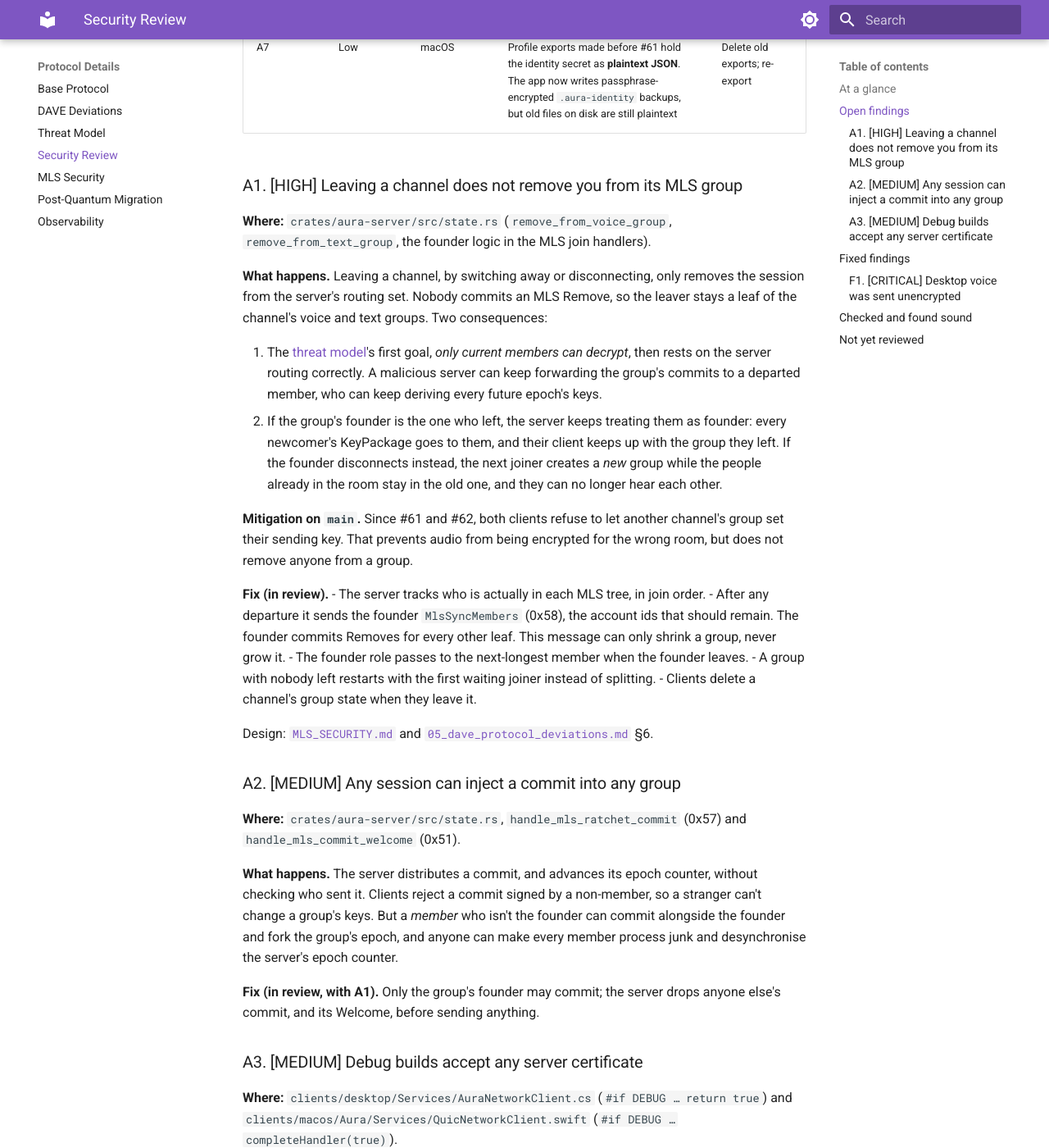
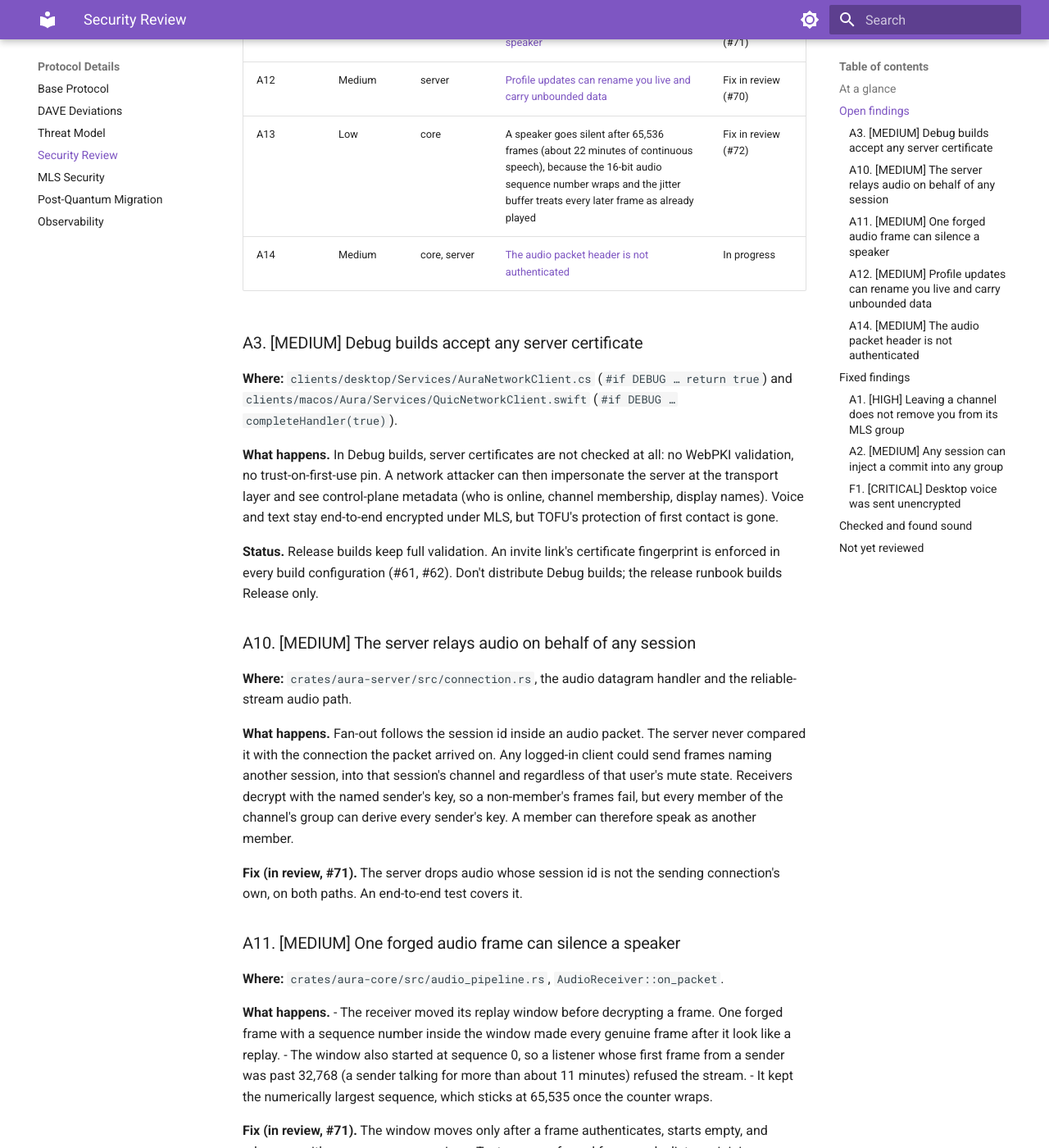
Before and after one commit to klobucar/aura, an MkDocs documentation site: the page built from docs/08_security_review.md, in a window 1280 px wide and 1400 px high, scrolled down 1482 px. Shown: the whole window at 82% size. Built offline with MkDocs 1.6.1 and Material for MkDocs 9.7.7, drawn with Linux system fonts in a browser that asks for light colours; some of the changed text lies outside the part shown.

Commit message:
docs(security): close the #64/#65 findings, add the audio and profile findings (#74)
Signed-off-by: Jonathon Klobucar <jonathon.klobucar@gmail.com>

```diff
--- a/docs/08_security_review.md
+++ b/docs/08_security_review.md
@@ -22,17 +22,24 @@ implementation falls short of it.
 
 ## At a glance
 
-- **End-to-end encryption of voice and text holds on `main`,** with one open
-  gap: a member who leaves a channel stays in its MLS group until the fix below
-  lands ([A1](#a1-high-leaving-a-channel-does-not-remove-you-from-its-mls-group)).
+- **End-to-end encryption of voice and text holds on `main`.** Leaving a
+  channel now removes you from its MLS groups
+  ([A1](#a1-high-leaving-a-channel-does-not-remove-you-from-its-mls-group),
+  fixed in #64).
+- **Audio integrity has open gaps.**
+  - Until #71 lands, the server relays audio that names another session as its
+    sender, so a channel member can speak as someone else
+    ([A10](#a10-medium-the-server-relays-audio-on-behalf-of-any-session)).
+  - The audio header isn't authenticated, so a malicious server can replay
+    earlier frames ([A14](#a14-medium-the-audio-packet-header-is-not-authenticated)).
 - **The desktop client sent voice unencrypted from April to November 2026**
   ([F1](#f1-critical-desktop-voice-was-sent-unencrypted)). Fixed in #59 and #62.
   If you used the desktop client in that window, assume the server operator,
   and anyone able to read the server's memory, could have heard your voice.
 - **Never use a Debug build of either client** for real conversations: Debug
   builds accept any server certificate ([A3](#a3-medium-debug-builds-accept-any-server-certificate)).
-- **No moderation over the wire yet.** An admin cannot ban or kick an abusive
-  user from a running server (A4).
+- **Moderation works over the wire** (#65): ban, kick, verify and admin grants.
+  The client consoles are in review (#69).
 
 ---
 
@@ -40,39 +47,146 @@ implementation falls short of it.
 
 | ID | Severity | Component | Finding | Status |
 |---|---|---|---|---|
-| A1 | High | server, core, clients | [Leaving a channel does not remove you from its MLS group](#a1-high-leaving-a-channel-does-not-remove-you-from-its-mls-group) | Fix in review |
-| A2 | Medium | server | [Any session can inject a commit into any group](#a2-medium-any-session-can-inject-a-commit-into-any-group) | Fix in review (with A1) |
 | A3 | Medium | macOS, desktop | [Debug builds accept any server certificate](#a3-medium-debug-builds-accept-any-server-certificate) | Open; release builds unaffected |
-| A4 | Medium | server | No wire messages reach the existing verify / ban / grant-admin logic, and there is no kick, so abuse can't be handled on a live server | In progress |
-| A5 | Low | server | A join to a channel id that doesn't exist is accepted and creates a phantom group (e.g. rejoining a deleted channel after a reconnect) | In progress (with A4) |
 | A6 | Low | core, clients | Profiles are signed but nothing verifies the signatures (`verify_profile` exists in core; no caller) | Open |
 | A7 | Low | macOS | Profile exports made before #61 hold the identity secret as **plaintext JSON**. The app now writes passphrase-encrypted `.aura-identity` backups, but old files on disk are still plaintext | Delete old exports; re-export |
+| A10 | Medium | server | [The server relays audio on behalf of any session](#a10-medium-the-server-relays-audio-on-behalf-of-any-session) | Fix in review (#71) |
+| A11 | Medium | core | [One forged audio frame can silence a speaker](#a11-medium-one-forged-audio-frame-can-silence-a-speaker) | Fix in review (#71) |
+| A12 | Medium | server | [Profile updates can rename you live and carry unbounded data](#a12-medium-profile-updates-can-rename-you-live-and-carry-unbounded-data) | Fix in review (#70) |
+| A13 | Low | core | A speaker goes silent after 65,536 frames (about 22 minutes of continuous speech), because the 16-bit audio sequence number wraps and the jitter buffer treats every later frame as already played | Fix in review (#72) |
+| A14 | Medium | core, server | [The audio packet header is not authenticated](#a14-medium-the-audio-packet-header-is-not-authenticated) | In progress |
+
+### A3. [MEDIUM] Debug builds accept any server certificate
+
+**Where:** `clients/desktop/Services/AuraNetworkClient.cs` (`#if DEBUG … return true`)
+and `clients/macos/Aura/Services/QuicNetworkClient.swift` (`#if DEBUG … completeHandler(true)`).
+
+**What happens.** In Debug builds, server certificates are not checked at all:
+no WebPKI validation, no trust-on-first-use pin. A network attacker can then
+impersonate the server at the transport layer and see control-plane metadata
+(who is online, channel membership, display names). Voice and text stay
+end-to-end encrypted under MLS, but TOFU's protection of first contact is gone.
+
+**Status.** Release builds keep full validation. An invite link's certificate
+fingerprint is enforced in every build configuration (#61, #62). Don't
+distribute Debug builds; the release runbook builds Release only.
+
+### A10. [MEDIUM] The server relays audio on behalf of any session
+
+**Where:** `crates/aura-server/src/connection.rs`, the audio datagram handler
+and the reliable-stream audio path.
+
+**What happens.** Fan-out follows the session id inside an audio packet. The
+server never compared it with the connection the packet arrived on. Any
+logged-in client could send frames naming another session, into that session's
+channel and regardless of that user's mute state. Receivers decrypt with the
+named sender's key, so a non-member's frames fail, but every member of the
+channel's group can derive every sender's key. A member can therefore speak as
+another member.
+
+**Fix (in review, #71).** The server drops audio whose session id is not the
+sending connection's own, on both paths. An end-to-end test covers it.
+
+### A11. [MEDIUM] One forged audio frame can silence a speaker
+
+**Where:** `crates/aura-core/src/audio_pipeline.rs`, `AudioReceiver::on_packet`.
+
+**What happens.**
+- The receiver moved its replay window before decrypting a frame. One forged
+  frame with a sequence number inside the window made every genuine frame after
+  it look like a replay.
+- The window also started at sequence 0, so a listener whose first frame from a
+  sender was past 32,768 (a sender talking for more than about 11 minutes)
+  refused the stream.
+- It kept the numerically largest sequence, which sticks at 65,535 once the
+  counter wraps.
+
+**Fix (in review, #71).** The window moves only after a frame authenticates,
+starts empty, and advances with wrap-aware comparison. Tests cover a forged
+frame and a listener joining a stream in progress.
+
+### A12. [MEDIUM] Profile updates can rename you live and carry unbounded data
+
+**Where:** `crates/aura-server/src/state.rs`, `update_profile_persistent`.
+
+**What happens.** The server stored and rebroadcast the client's `UserProfile`
+as sent, including `display_name`, and clients apply the broadcast name to the
+roster. Anyone could therefore rename themselves live, bypassing the display
+name rules (length, trimming, look-alikes and uniqueness; F8). Avatars and bios
+had no limit beyond the 256 KiB control-frame cap, and clients decode avatars
+with the platform's image parsers.
+
+**Fix (in review, #70).**
+- The server ignores the client's `display_name` and broadcasts the account's
+  own.
+- Avatars must be empty, PNG or JPEG, and at most 128 KiB.
+- Bios are capped at 16 KiB.
+
+### A14. [MEDIUM] The audio packet header is not authenticated
+
+**Where:** `crates/aura-protocol/src/fast_header.rs` and the DAVE audio
+encryption in `crates/aura-core/src/crypto.rs`.
+
+**What happens.**
+- An audio frame's session id, epoch hint and sequence number sit outside the
+  ciphertext and are not associated data.
+- A malicious server can replay any genuine frame from the current epoch under
+  a fresh sequence number, and the receiver plays it again.
+- It can also move the receiver's replay window ahead with a replayed frame.
+
+A server can't forge new audio, or change who a frame appears to come from,
+because each sender's key is distinct.
+
+**Status (in progress).** The fix binds the header into the AEAD as associated
+data. That is a wire-incompatible change, so both clients must update together.
+
+---
+
+## Fixed findings
+
+Newest first. "Since" is when the problem entered `main`, where known.
+
+| ID | Severity | Component | Finding | Fixed in |
+|---|---|---|---|---|
+| A1 | High | server, core, clients | [Leaving a channel did not remove you from its MLS group](#a1-high-leaving-a-channel-does-not-remove-you-from-its-mls-group) | #64 |
+| A2 | Medium | server | [Any session could inject a commit into any group](#a2-medium-any-session-can-inject-a-commit-into-any-group) | #64 |
+| A4 | Medium | server | No wire messages reached the existing verify / ban / grant-admin logic, and there was no kick, so abuse couldn't be handled on a live server | #65 |
+| A8 | Medium | server | Any admin could delete any account, including the bootstrap admin's, with no permission or target checks | #65 |
+| A5 | Low | server | A join to a channel id that doesn't exist was accepted and created a phantom group (e.g. rejoining a deleted channel after a reconnect) | #65 |
+| A9 | Low | server | For an unknown control-frame type the server skipped only the type byte, so the payload was parsed as further commands on the sender's own stream | #65 |
+| F1 | Critical | desktop | [Voice was sent unencrypted](#f1-critical-desktop-voice-was-sent-unencrypted) (since 2fbf9c85, Apr 2026) | #59 (stop), #62 (encrypt) |
+| F2 | Medium | desktop | Unhandled control frames desynchronised the stream; anyone editing their profile (0x46) broke every desktop client's connection | #62 |
+| F3 | Medium | desktop | Inline markdown parsing was quadratic; one long hostile message could freeze every desktop client in the channel | #62 |
+| F4 | Medium | macOS, desktop | Commits from a channel you'd left could set your *sending* key, so your audio was encrypted for the wrong room | #61, #62 |
+| F5 | Low | desktop | A reply quote could be taken from the server-visible `reply_to_id` instead of the encrypted message, so a server could forge "reply to" | #62 |
+| F6 | Low | macOS | Profile export wrote the identity secret as plaintext JSON (see A7 for old files) | #60 (format), #61 |
+| F7 | Low | server | Deleting an account always failed (a foreign key from `tofu_identities`), so users couldn't remove their data or release their name | #60 |
+| F8 | Low | server | Display names allowed look-alike and padded names, and reserved names could be dodged with punctuation | #58 |
+| F9 | Info | server | Voice groups with stable membership never ratcheted, so one media key could last for hours | #58 (15-minute ratchet) |
+| F10 | High | server | Control-frame reader pre-allocated from an attacker-chosen length prefix; idle connections could exhaust memory | `704cfd73` |
+| F11 | Medium | server | No rate limit on handshakes; signature-verification spam could starve live calls of CPU | `0f7c6f03` |
 
 ### A1. [HIGH] Leaving a channel does not remove you from its MLS group
 
 **Where:** `crates/aura-server/src/state.rs` (`remove_from_voice_group`,
 `remove_from_text_group`, the founder logic in the MLS join handlers).
 
-**What happens.** Leaving a channel, by switching away or disconnecting, only
-removes the session from the server's routing set. Nobody commits an MLS
-Remove, so the leaver stays a leaf of the channel's voice and text groups. Two
+**What happened.** Leaving a channel, by switching away or disconnecting, only
+removed the session from the server's routing set. Nobody committed an MLS
+Remove, so the leaver stayed a leaf of the channel's voice and text groups. Two
 consequences:
 
 1. The [threat model](THREAT_MODEL.md)'s first goal, *only current members can
-   decrypt*, then rests on the server routing correctly. A malicious server can
-   keep forwarding the group's commits to a departed member, who can keep
-   deriving every future epoch's keys.
-2. If the group's founder is the one who left, the server keeps treating them
-   as founder: every newcomer's KeyPackage goes to them, and their client keeps
-   up with the group they left. If the founder disconnects instead, the next
-   joiner creates a *new* group while the people already in the room stay in
-   the old one, and they can no longer hear each other.
+   decrypt*, then rested on the server routing correctly. A malicious server
+   could keep forwarding the group's commits to a departed member, who could
+   keep deriving every future epoch's keys.
+2. If the group's founder was the one who left, the server kept treating them
+   as founder: every newcomer's KeyPackage went to them, and their client kept
+   up with the group they left. If the founder disconnected instead, the next
+   joiner created a *new* group while the people already in the room stayed in
+   the old one, and they could no longer hear each other.
 
-**Mitigation on `main`.** Since #61 and #62, both clients refuse to let another
-channel's group set their sending key. That prevents audio from being encrypted
-for the wrong room, but does not remove anyone from a group.
-
-**Fix (in review).**
+**Fix (#64).**
 - The server tracks who is actually in each MLS tree, in join order.
 - After any departure it sends the founder `MlsSyncMembers` (0x58), the account
   ids that should remain. The founder commits Removes for every other leaf.
@@ -90,50 +204,15 @@ Design: [`MLS_SECURITY.md`](MLS_SECURITY.md) and
 **Where:** `crates/aura-server/src/state.rs`, `handle_mls_ratchet_commit`
 (0x57) and `handle_mls_commit_welcome` (0x51).
 
-**What happens.** The server distributes a commit, and advances its epoch
+**What happened.** The server distributed a commit, and advanced its epoch
 counter, without checking who sent it. Clients reject a commit signed by a
-non-member, so a stranger can't change a group's keys. But a *member* who isn't
-the founder can commit alongside the founder and fork the group's epoch, and
-anyone can make every member process junk and desynchronise the server's epoch
-counter.
+non-member, so a stranger couldn't change a group's keys. But a *member* who
+wasn't the founder could commit alongside the founder and fork the group's
+epoch, and anyone could make every member process junk and desynchronise the
+server's epoch counter.
 
-**Fix (in review, with A1).** Only the group's founder may commit; the server
-drops anyone else's commit, and its Welcome, before sending anything.
-
-### A3. [MEDIUM] Debug builds accept any server certificate
-
-**Where:** `clients/desktop/Services/AuraNetworkClient.cs` (`#if DEBUG … return true`)
-and `clients/macos/Aura/Services/QuicNetworkClient.swift` (`#if DEBUG … completeHandler(true)`).
-
-**What happens.** In Debug builds, server certificates are not checked at all:
-no WebPKI validation, no trust-on-first-use pin. A network attacker can then
-impersonate the server at the transport layer and see control-plane metadata
-(who is online, channel membership, display names). Voice and text stay
-end-to-end encrypted under MLS, but TOFU's protection of first contact is gone.
-
-**Status.** Release builds keep full validation. An invite link's certificate
-fingerprint is enforced in every build configuration (#61, #62). Don't
-distribute Debug builds; the release runbook builds Release only.
-
----
-
-## Fixed findings
-
-Newest first. "Since" is when the problem entered `main`, where known.
-
-| ID | Severity | Component | Finding | Fixed in |
-|---|---|---|---|---|
-| F1 | Critical | desktop | [Voice was sent unencrypted](#f1-critical-desktop-voice-was-sent-unencrypted) (since 2fbf9c85, Apr 2026) | #59 (stop), #62 (encrypt) |
-| F2 | Medium | desktop | Unhandled control frames desynchronised the stream; anyone editing their profile (0x46) broke every desktop client's connection | #62 |
-| F3 | Medium | desktop | Inline markdown parsing was quadratic; one long hostile message could freeze every desktop client in the channel | #62 |
-| F4 | Medium | macOS, desktop | Commits from a channel you'd left could set your *sending* key, so your audio was encrypted for the wrong room | #61, #62 |
-| F5 | Low | desktop | A reply quote could be taken from the server-visible `reply_to_id` instead of the encrypted message, so a server could forge "reply to" | #62 |
-| F6 | Low | macOS | Profile export wrote the identity secret as plaintext JSON (see A7 for old files) | #60 (format), #61 |
-| F7 | Low | server | Deleting an account always failed (a foreign key from `tofu_identities`), so users couldn't remove their data or release their name | #60 |
-| F8 | Low | server | Display names allowed look-alike and padded names, and reserved names could be dodged with punctuation | #58 |
-| F9 | Info | server | Voice groups with stable membership never ratcheted, so one media key could last for hours | #58 (15-minute ratchet) |
-| F10 | High | server | Control-frame reader pre-allocated from an attacker-chosen length prefix; idle connections could exhaust memory | `704cfd73` |
-| F11 | Medium | server | No rate limit on handshakes; signature-verification spam could starve live calls of CPU | `0f7c6f03` |
+**Fix (#64).** Only the group's founder may commit; the server drops anyone
+else's commit, and its Welcome, before sending anything.
 
 ### F1. [CRITICAL] Desktop voice was sent unencrypted
 
@@ -162,6 +241,8 @@ into a confidentiality failure. Fail closed.
   Ed25519 + ML-DSA-65 signature, and both halves must verify.
 - **Key commitment.** DAVE frames carry the 16-byte zero-padding commitment,
   which defeats partitioning-oracle attacks on XChaCha20-Poly1305.
+- **Audio nonces.** Senders draw a random 192-bit XChaCha20 nonce for every
+  frame, so the 16-bit sequence number wrapping never repeats a nonce.
 - **Ciphersuite pinning.** Clients refuse KeyPackages and Welcomes for any MLS
   suite but the hybrid post-quantum one, so a server can't downgrade a group.
 - **Credential checks.** Every leaf in a Welcome, every added KeyPackage and
@@ -176,14 +257,21 @@ into a confidentiality failure. Fail closed.
   can't be lowered undetected, and crafted files can't demand unbounded memory
   (#60).
 - **SQL.** Every query uses bound parameters.
-- **Replay protection.** The server keeps a bounded set of seen text message
-  ids.
+- **Text replay protection.** The server keeps a bounded set of seen text
+  message ids.
+- **Moderation authorisation** (#65). Permissions are read from the database on
+  every request, nobody can act on their own account, and acting on another
+  admin needs `grant_admin`, so the server can't lock itself out.
 
 ## Not yet reviewed
 
 - The `aura-identity` crate's hybrid signature construction in depth (beyond
   its tests), and the draft post-quantum MLS ciphersuite itself.
+- Which `EncryptedTextPacket` fields outside the ciphertext a server can alter,
+  and with what effect, beyond `reply_to_id` (F5).
+- Encrypted file sharing (#73, draft): the chunk construction, the relay's
+  limits, and sender attribution of the manifest.
 - Windows-specific code paths: the global push-to-talk hook and the
   `aura://` scheme registration were written but have never run on Windows.
-- Fuzzing coverage of the client-side protobuf and MLS parsing (see
-  [`FUZZING.md`](FUZZING.md) for what is fuzzed today).
+- Fuzzing coverage of protobuf, MLS and audio parsing. There are no fuzz
+  targets on `main` yet; [`FUZZING.md`](FUZZING.md) describes the plan.
```
Also changed, not shown: other parts of docs/08_security_review.md (+1 -1 lines).
